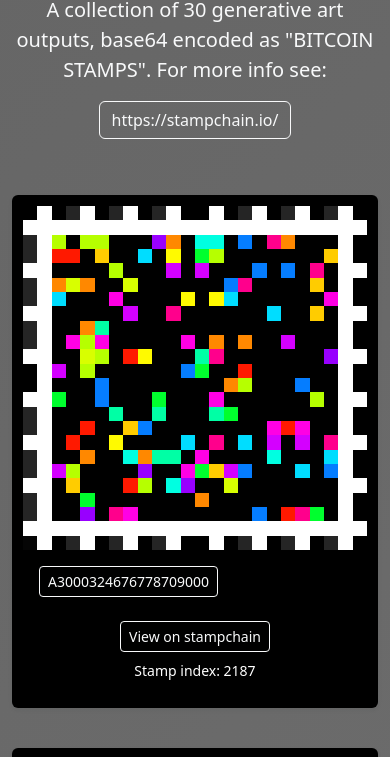
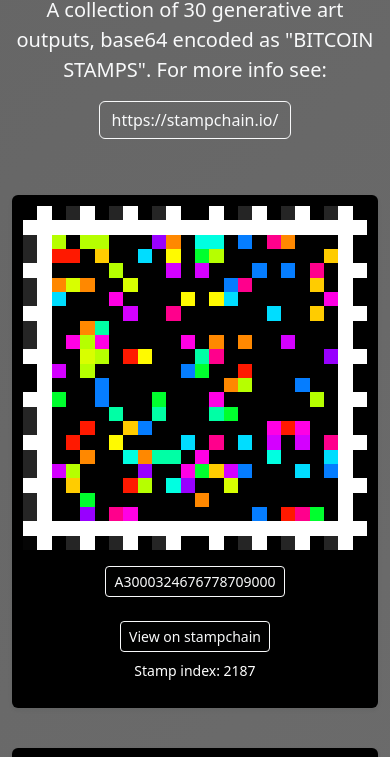
Before and after one commit to crypt0biwan/PixelStamps, a plain HTML site: page index.html in a window 390 px wide. Shown: the part 62-819 px from the top of the page. Drawn offline with Linux system fonts and the light colour scheme.

Commit message:
mobile update

```diff
--- a/index.html
+++ b/index.html
@@ -241,7 +241,7 @@
                             <img class="card-img-top pixel-image" src="img/${tx_hash}.png" alt="Hash TODO">
 
                             <div class="card-body text-white bg-black">
-                                <div class="mb-3">
+                                <div class="d-flex flex-column flex-sm-row justify-content-between align-items-center mb-3">
                                     <a class="btn btn-sm mb-2 mb-sm-0 btn-outline-light" target="_blank" href="https://xchain.io/asset/${asset}" alt="view on xchain">${asset}</a>
                                 </div>
 
```
